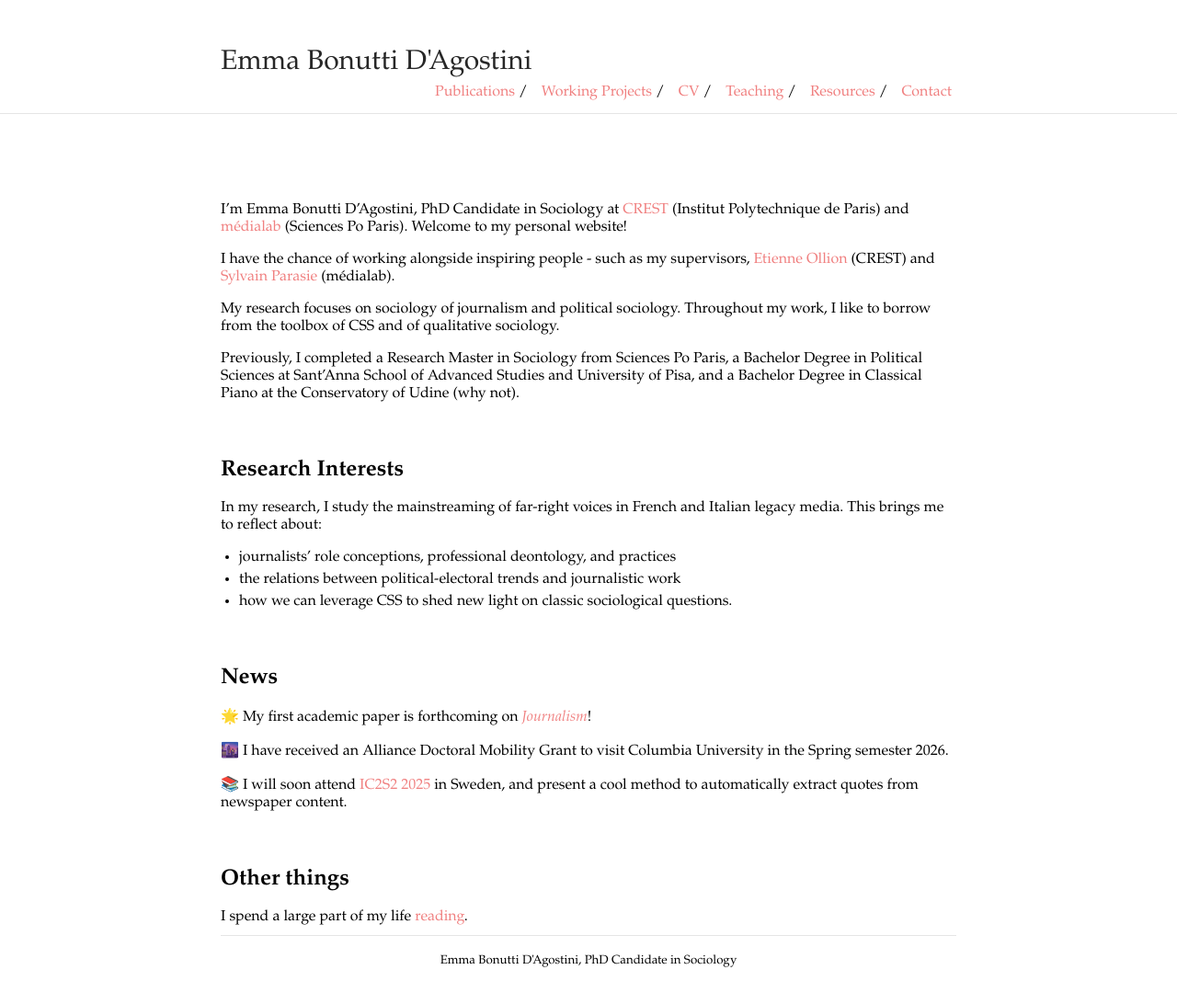
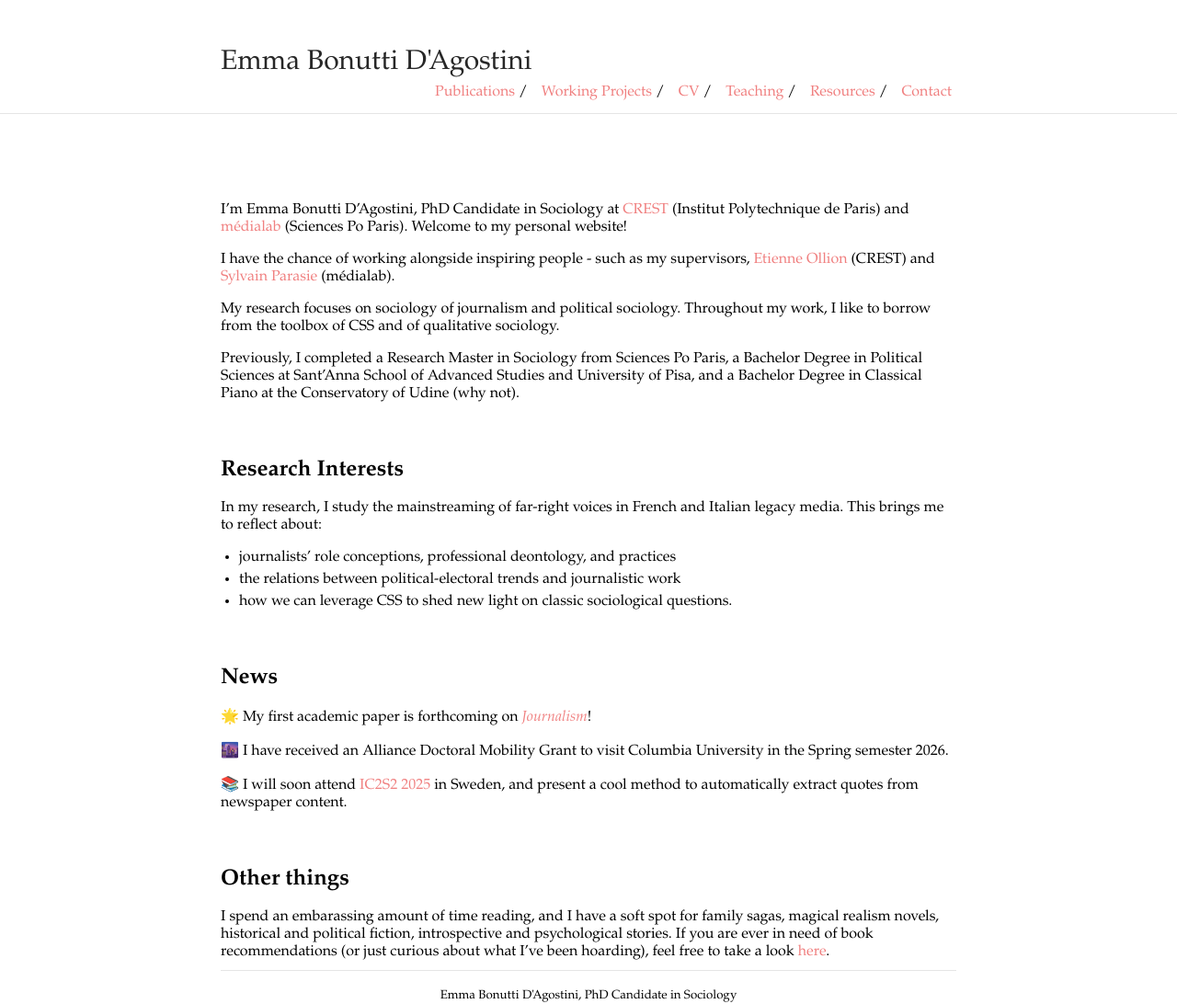
Before and after one commit to emmabonuttidagostini/emmabonuttidagostini.github.io, a Jekyll site: the page built from index.md, in a window 1280 px wide. Shown: the whole page at 92% size. Built offline with Jekyll 4.4.1, drawn with Linux system fonts in a browser that asks for light colours; some web fonts are replaced; before the commit the page ends 1054 px from its top, so only the background shows below that.

Commit message:
Update index.md

```diff
--- a/index.md
+++ b/index.md
@@ -31,4 +31,4 @@ In my research, I study the mainstreaming of far-right voices in French and Ital
 
 ## Other things
 
-I spend a large part of my life [reading](https://www.goodreads.com/user/show/159351686-emma-bonutti).
+I spend an embarassing amount of time reading, and I have a soft spot for family sagas, magical realism novels, historical and political fiction, introspective and psychological stories. If you are ever in need of book recommendations (or just curious about what I've been hoarding), feel free to take a look [here](https://www.goodreads.com/user/show/159351686-emma-bonutti).
```
